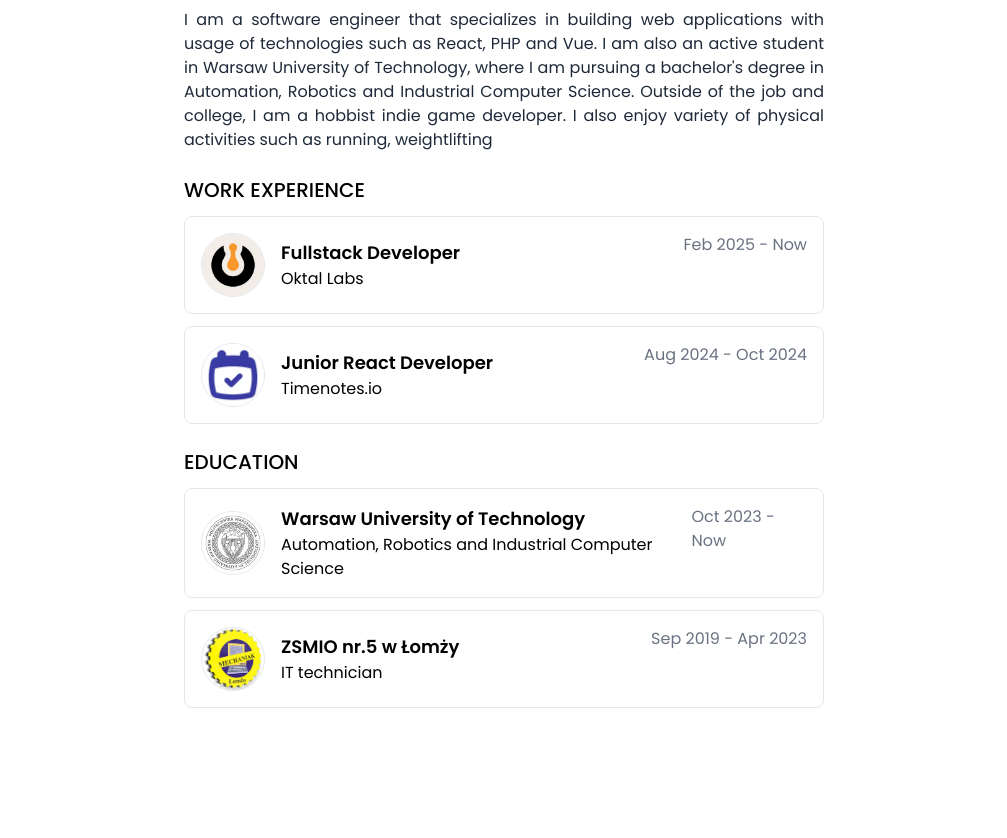
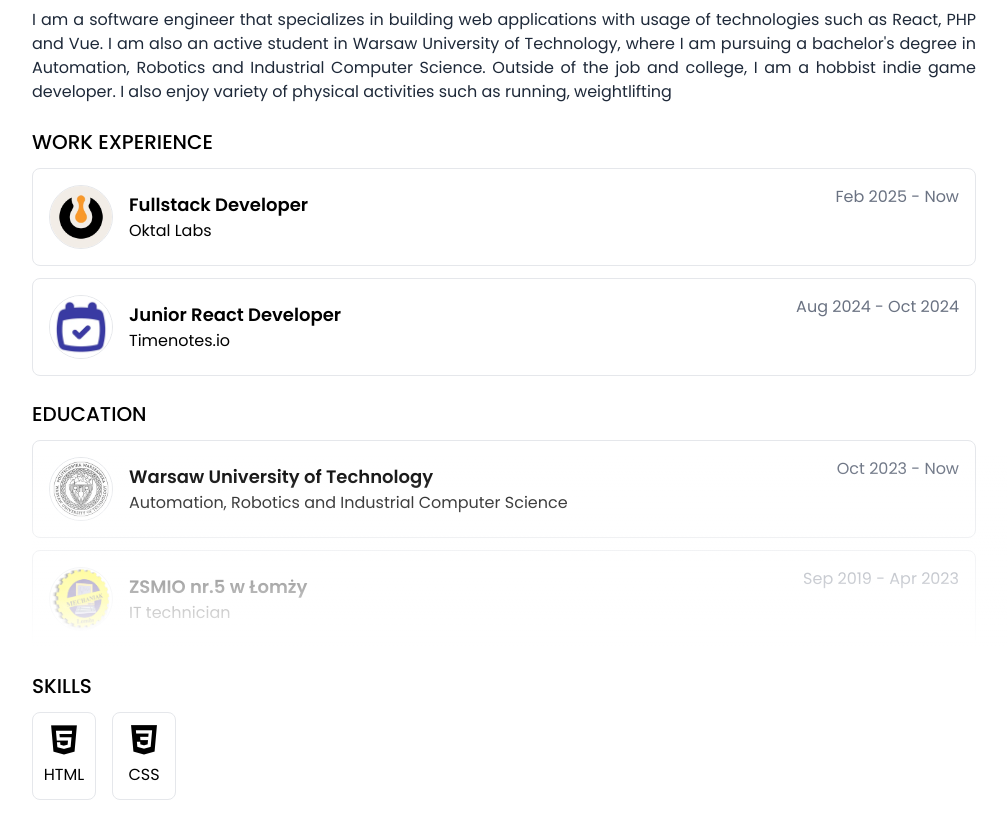
Before and after one commit to krystiano13/new-portfolio, a React (Vite) app: page / in a window 1280 px wide. Shown: the part 200-1038 px from the top of the page, without its empty margins (136-1143 px from the left). Before the commit the page ends 932 px from the top, so only its background shows below. Built offline with nearby package versions, Linux system fonts and the light colour scheme.

Commit message:
apply minor UI fixes

```diff
--- a/index.html
+++ b/index.html
@@ -5,6 +5,7 @@
     <link rel="icon" type="image/svg+xml" href="/vite.svg" />
     <meta name="viewport" content="width=device-width, initial-scale=1.0" />
     <title>Krystian Zieja - Software Engineer</title>
+    <link rel="stylesheet" type='text/css' href="https://cdn.jsdelivr.net/gh/devicons/devicon@latest/devicon.min.css" />
     <link rel="preconnect" href="https://fonts.googleapis.com">
     <link rel="preconnect" href="https://fonts.gstatic.com" crossorigin>
     <link href="https://fonts.googleapis.com/css2?family=Poppins:ital,wght@0,100;0,200;0,300;0,400;0,500;0,600;0,700;0,800;0,900;1,100;1,200;1,300;1,400;1,500;1,600;1,700;1,800;1,900&display=swap" rel="stylesheet">
--- a/src/App.tsx
+++ b/src/App.tsx
@@ -1,3 +1,5 @@
+import { useEffect } from "react";
+
 // components
 import { AboutMe } from "./components/about-me/AboutMe.tsx";
 import { ExperienceSection } from "./components/experience-section/ExperienceSection.tsx";
@@ -7,19 +9,52 @@ import { workSection } from "./components/experience-section/work-section.ts";
 import { educationSection } from "./components/experience-section/education-section.ts";
 
 function App() {
+    useEffect(() => {
+        setTimeout(() => {
+            window.scrollTo(0, 0);
+        }, 250)
+    }, []);
     return (
+        <>
+            <div className="fixed w-full h-full flex items-end justify-center">
+                <div
+                    className="bg-gradient-to-t entry-blur from-white h-48 to-transparent w-full"
+                ></div>
+            </div>
             <div className="wrapper">
-            <h1 className="text-4xl font-bold mb-6">Hi ! I'm Krystian 🖐️️</h1>
-            <h2 className="text-2xl font-semibold mb-6">A Software Engineer</h2>
+                <h1 className="text-4xl font-bold mb-6 entry-0">Hi ! I'm Krystian 🖐️️</h1>
+                <h2 className="text-2xl font-semibold mb-6 entry-0">A Software Engineer</h2>
 
                 <AboutMe />
 
+                <section className="entry-2">
                     {
-                [workSection, educationSection].map(item => (
-                    <ExperienceSection section={item} />
+                        [workSection, educationSection].map((item, index) => (
+                            <ExperienceSection entryKey={index + 2} section={item} />
                         ))
                     }
+                </section>
+
+                <section className="entry-skills-section">
+                    <h3 className={`text-xl font-medium mb-3`}>
+                        SKILLS
+                    </h3>
+                    <div className="flex flex-wrap gap-4">
+                        <div className="p-3 border-1 border-gray-200 rounded-lg w-16 flex flex-col items-center gap-2 justify-center">
+                            <i className="w-full text-center devicon-html5-plain text-3xl"></i>
+                            <h4>HTML</h4>
                         </div>
+
+                        <div className="p-3 border-1 border-gray-200 rounded-lg w-16 flex flex-col items-center gap-2 justify-center">
+                            <i className="w-full text-center devicon-css3-plain text-3xl"></i>
+                            <h4>CSS</h4>
+                        </div>
+                    </div>
+                </section>
+
+                <section className="h-48" id="empty"></section>
+            </div>
+        </>
     )
 }
 
--- a/src/components/about-me/AboutMe.tsx
+++ b/src/components/about-me/AboutMe.tsx
@@ -1,10 +1,10 @@
 export function AboutMe() {
     return (
         <>
-            <h3 className="text-xl font-medium mb-3">
+            <h3 className="text-xl font-medium mb-3 entry-1">
                 ABOUT ME
             </h3>
-            <p className="text-justify text-gray-800 mb-6">
+            <p className="text-justify text-gray-800 mb-6 entry-1">
                 I am a software engineer that specializes in building web applications
                 with usage of technologies such as React, PHP and Vue. I am also an active
                 student in Warsaw University of Technology, where I am pursuing a bachelor's
--- a/src/components/experience-section/ExperienceSection.tsx
+++ b/src/components/experience-section/ExperienceSection.tsx
@@ -1,17 +1,17 @@
 import type { ExperienceSectionProps as Props } from "./types/ExperienceSectionProps.ts";
 
-export function ExperienceSection({ section }: Props)
+export function ExperienceSection({ section, entryKey }: Props)
 {
     return (
         <>
-            <h3 className="text-xl font-medium mb-3">
+            <h3 className={`text-xl font-medium mb-3 entry-${entryKey}`}>
                 { section.title }
             </h3>
-            <section className="mb-6">
+            <section className={`mb-6 entry-${entryKey + 1}`}>
                 {
                     section.elements.map(item => (
                         <div className="border-1 border-gray-200 p-4 rounded-lg mb-3">
-                            <div className="flex justify-between">
+                            <div className="flex flex-col-reverse lg:flex-row justify-between ">
                                 <div className="flex items-center">
                                     <img
                                         className="rounded-full border-1 border-gray-200 w-16 h-16"
@@ -19,11 +19,11 @@ export function ExperienceSection({ section }: Props)
                                         alt={item.logoAlt ?? ""}
                                     />
                                     <div className="ml-4">
-                                        <h4 className="font-semibold text-lg">{ item.title }</h4>
-                                        <h5>{ item.subtitle }</h5>
+                                        <h4 className="font-semibold text-md lg:text-lg">{ item.title }</h4>
+                                        <h5 className="text-xs lg:text-base">{ item.subtitle }</h5>
                                     </div>
                                 </div>
-                                <div className="text-gray-500">{ item.date }</div>
+                                <div className="text-sm mb-3 lg:mb-0 lg:text-base text-gray-500">{ item.date }</div>
                             </div>
                         </div>
                     ))
--- a/src/components/experience-section/types/ExperienceSectionProps.ts
+++ b/src/components/experience-section/types/ExperienceSectionProps.ts
@@ -1,5 +1,6 @@
 import type { Section } from "./section.ts";
 
 export interface ExperienceSectionProps {
-    section: Section
+    section: Section,
+    entryKey: number
 }
--- a/src/index.css
+++ b/src/index.css
@@ -2,10 +2,85 @@
 
 html {
   font-family: "Poppins", sans-serif;
+  overflow-x: hidden;
 }
 
 #root {
   @apply
-  w-[100vw] min-h-[100vh] px-6 sm:px-24 md:px-48 lg:px-64 xl:px-[25%] 2xl:px-[36rem]
+  w-[100vw] min-h-[100vh] px-6 lg:px-42 2xl:px-[28%]
   pt-12;
 }
+
+#blur {
+  pointer-events: none;
+  transform-origin: bottom;
+  /*animation: blur_intro 1s linear forwards;*/
+}
+
+.entry-0 {
+  animation: entry .5s ease-in-out backwards;
+}
+
+.entry-1 {
+  animation: entry .5s ease-in-out backwards;
+  animation-delay: .15s;
+}
+
+.entry-2 {
+  animation: entry .5s ease-in-out backwards;
+  animation-delay: .3s;
+}
+
+.entry-3 {
+  animation: entry .5s ease-in-out backwards;
+  animation-delay: .45s;
+}
+
+.entry-4 {
+  animation: entry .5s ease-in-out backwards;
+  animation-delay: .6s;
+}
+
+.entry-skills-section {
+  animation: entry-2 .5s ease-in-out backwards;
+  animation-delay: 0.75s;
+}
+
+.entry-blur {
+  animation: blur_intro .5s ease-in-out forwards;
+  animation-delay: 1.25s;
+}
+
+@keyframes blur_intro {
+  from {
+    opacity: 0;
+  }
+
+  to {
+    opacity: 1;
+  }
+}
+
+@keyframes entry {
+  from {
+    opacity: 0;
+    transform: translateY(2rem);
+  }
+
+  to {
+    opacity: 1;
+    transform: translateY(0);
+  }
+}
+
+@keyframes entry-2 {
+  from {
+    opacity: 0;
+    transform: translateY(2rem);
+  }
+
+  to {
+    opacity: 1;
+    transform: translateY(0);
+  }
+}
```
Lines whose indentation alone changed are shown as unchanged.
